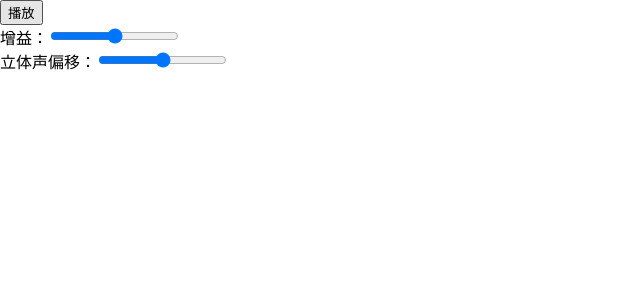
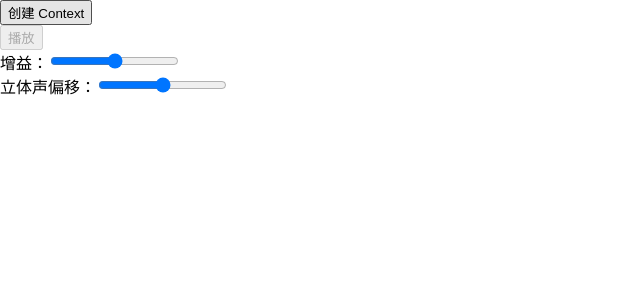
Before and after one commit to zakeeee/next-demo, a Next.js app: page /web-audio-demo/demo1 in a window 1280 px wide. Shown: the top 300 px of the page, without its empty margins (0-640 px from the left). Built offline with nearby package versions, Linux system fonts and the light colour scheme.

Commit message:
feat: web audio demo1 展示频谱

```diff
--- a/pages/web-audio-demo/demo1.tsx
+++ b/pages/web-audio-demo/demo1.tsx
@@ -1,9 +1,51 @@
 import Head from "next/head";
-import { FormEventHandler, useEffect, useRef, useState } from "react";
+import { FormEventHandler, useRef, useState } from "react";
+
+function wavelengthToRGB(wavelength: number, gamma = 0.8): string {
+  let r: number, g: number, b: number;
+  let attenuation: number;
+  if (wavelength >= 380 && wavelength <= 440) {
+    attenuation = 0.3 + (0.7 * (wavelength - 380)) / (440 - 380);
+    r = ((-(wavelength - 440) / (440 - 380)) * attenuation) ** gamma;
+    g = 0.0;
+    b = (1.0 * attenuation) ** gamma;
+  } else if (wavelength >= 440 && wavelength <= 490) {
+    r = 0.0;
+    g = ((wavelength - 440) / (490 - 440)) ** gamma;
+    b = 1.0;
+  } else if (wavelength >= 490 && wavelength <= 510) {
+    r = 0.0;
+    g = 1.0;
+    b = (-(wavelength - 510) / (510 - 490)) ** gamma;
+  } else if (wavelength >= 510 && wavelength <= 580) {
+    r = ((wavelength - 510) / (580 - 510)) ** gamma;
+    g = 1.0;
+    b = 0.0;
+  } else if (wavelength >= 580 && wavelength <= 645) {
+    r = 1.0;
+    g = (-(wavelength - 645) / (645 - 580)) ** gamma;
+    b = 0.0;
+  } else if (wavelength >= 645 && wavelength <= 750) {
+    attenuation = 0.3 + (0.7 * (750 - wavelength)) / (750 - 645);
+    r = (1.0 * attenuation) ** gamma;
+    g = 0.0;
+    b = 0.0;
+  } else {
+    r = 0.0;
+    g = 0.0;
+    b = 0.0;
+  }
+  r = Math.floor(r * 255);
+  g = Math.floor(g * 255);
+  b = Math.floor(b * 255);
+  return `rgb(${r}, ${g}, ${b})`;
+}
 
 export default function Demo1() {
   const audioRef = useRef<HTMLAudioElement | null>(null);
+  const canvasRef = useRef<HTMLCanvasElement | null>(null);
   const audioContextRef = useRef<AudioContext | null>(null);
+  const [hasAudioContext, setHasAudioContext] = useState(false);
   const [playing, setPlaying] = useState(false);
 
   const gainNodeRef = useRef<GainNode | null>(null);
@@ -12,7 +54,15 @@ export default function Demo1() {
   const panNodeRef = useRef<StereoPannerNode | null>(null);
   const [pan, setPan] = useState(0);
 
-  useEffect(() => {
+  const analyserNode = useRef<AnalyserNode | null>(null);
+
+  const animationFrameId = useRef<number | null>(null);
+
+  const createContext = () => {
+    if (audioContextRef.current) {
+      return;
+    }
+
     const audio = (audioRef.current = new Audio());
     audio.src = "/1.mp3";
     audio.addEventListener("ended", () => {
@@ -20,19 +70,20 @@ export default function Demo1() {
     });
 
     const audioContext = (audioContextRef.current = new AudioContext());
+    setHasAudioContext(true);
+
     const track = audioContext.createMediaElementSource(audio);
-
     const gainNode = (gainNodeRef.current = audioContext.createGain());
     const panNode = (panNodeRef.current = audioContext.createStereoPanner());
-    track.connect(gainNode).connect(panNode).connect(audioContext.destination);
+    const analyser = (analyserNode.current = audioContext.createAnalyser());
+    track
+      .connect(gainNode)
+      .connect(panNode)
+      .connect(analyser)
+      .connect(audioContext.destination);
+  };
 
-    return () => {
-      track.disconnect();
-      audioContext.close();
-    };
-  }, []);
-
-  const onClick = () => {
+  const onTogglePlay = () => {
     if (audioContextRef.current?.state === "suspended") {
       audioContextRef.current.resume();
     }
@@ -40,8 +91,44 @@ export default function Demo1() {
     if (!playing) {
       audioRef.current?.play().then(() => {
         setPlaying(true);
+
+        const analyser = analyserNode.current;
+        if (!analyser) {
+          return;
+        }
+
+        analyser.fftSize = 256;
+        const bufferLength = analyser.frequencyBinCount;
+        const buffer = new Uint8Array(bufferLength);
+        const ctx = canvasRef.current!.getContext("2d")!;
+        const draw = () => {
+          animationFrameId.current = window.requestAnimationFrame(draw);
+
+          analyser.getByteFrequencyData(buffer);
+
+          ctx.fillStyle = "rgb(0, 0, 0)";
+          ctx.fillRect(0, 0, 512, 200);
+
+          const barWidth = (512 / bufferLength) * 1;
+          let barHeight;
+          let x = 0;
+          const k = (750 - 380) / (bufferLength - 48);
+          for (let i = 0; i < bufferLength; i++) {
+            barHeight = buffer[i];
+
+            ctx.fillStyle = wavelengthToRGB(750 - i * k);
+            ctx.fillRect(x, 200 - barHeight / 2, barWidth, barHeight / 2);
+
+            x += barWidth + 1;
+          }
+        };
+        draw();
       });
     } else {
+      if (animationFrameId.current) {
+        window.cancelAnimationFrame(animationFrameId.current);
+        animationFrameId.current = null;
+      }
       audioRef.current?.pause();
       setPlaying(false);
     }
@@ -71,7 +158,14 @@ export default function Demo1() {
 
       <main>
         <div>
-          <button onClick={onClick}>{playing ? "暂停" : "播放"}</button>
+          <button onClick={createContext} disabled={hasAudioContext}>
+            创建 Context
+          </button>
+        </div>
+        <div>
+          <button onClick={onTogglePlay} disabled={!hasAudioContext}>
+            {playing ? "暂停" : "播放"}
+          </button>
         </div>
         <div>
           <span>增益：</span>
@@ -97,6 +191,9 @@ export default function Demo1() {
             onInput={onChangePan}
           />
         </div>
+        <div>
+          <canvas ref={canvasRef} width={512} height={200}></canvas>
+        </div>
       </main>
     </div>
   );
```
